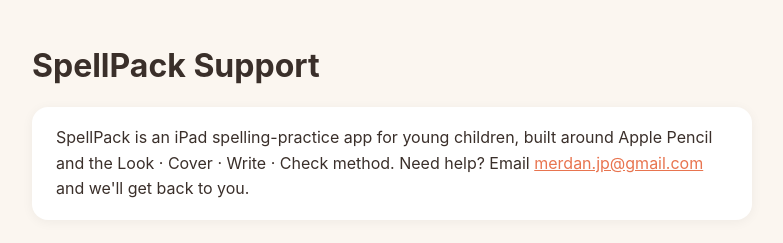
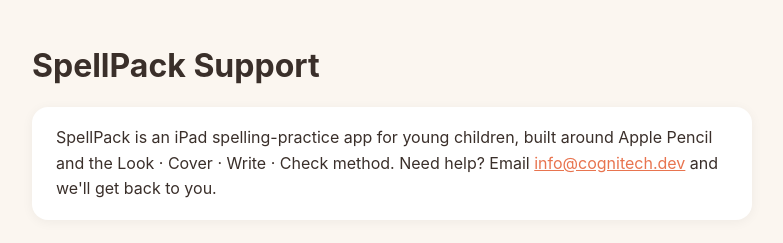
Before and after one commit to KMerdan/spellpack-site, a plain HTML site: page support.html in a window 1280 px wide. Shown: the top 243 px of the page, without its empty margins (248-1031 px from the left). Drawn offline with Linux system fonts and the light colour scheme.

Commit message:
Use Cognitech support contact for SpellPack

```diff
--- a/support.html
+++ b/support.html
@@ -24,7 +24,7 @@
   <div class="card">
     SpellPack is an iPad spelling-practice app for young children, built around
     Apple Pencil and the Look · Cover · Write · Check method. Need help? Email
-    <a href="mailto:merdan.jp@gmail.com">merdan.jp@gmail.com</a> and we'll get back to you.
+    <a href="mailto:info@cognitech.dev">info@cognitech.dev</a> and we'll get back to you.
   </div>
 
   <h2>Frequently asked</h2>
```
